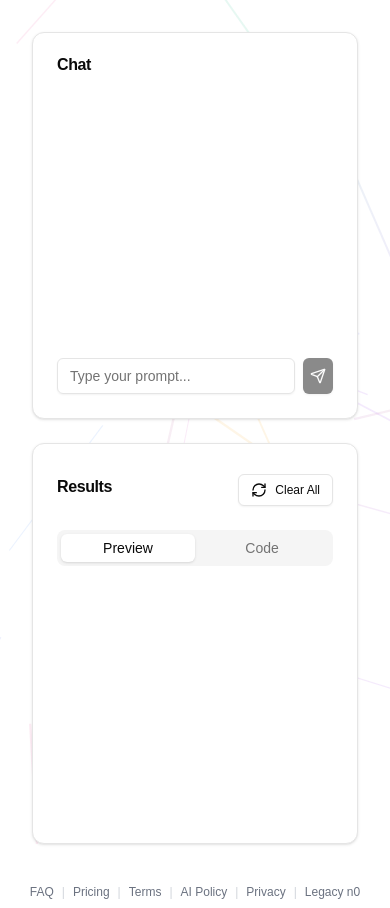
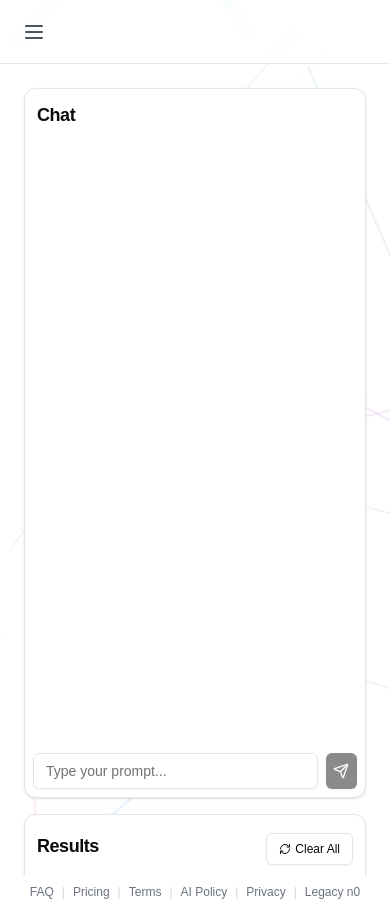
Before and after one commit to Morojc/N0.DEV, a Next.js app: page /ai-creation-output in a window 390 px wide. Built offline with nearby package versions, Linux system fonts and the light colour scheme.

Commit message:
Add mobile version for ai creation page.

```diff
--- a/app/ai-creation-output/page.tsx
+++ b/app/ai-creation-output/page.tsx
@@ -74,27 +74,27 @@ export default function AICreationOutput() {
 
   return (
     <Layout hideHeader>
-      <div className="container mx-auto p-4 h-screen flex flex-col">
-        <div className="grid gap-6 md:grid-cols-2 flex-grow">
+      <div className="container mx-auto p-2 sm:p-4 h-[calc(100vh-4rem)] flex flex-col">
+        <div className="grid gap-4 md:gap-6 grid-cols-1 md:grid-cols-2 flex-grow">
           <Card className="flex flex-col">
-            <CardHeader>
-              <CardTitle>Chat</CardTitle>
+            <CardHeader className="p-3 sm:p-4">
+              <CardTitle className="text-lg sm:text-xl">Chat</CardTitle>
             </CardHeader>
-            <CardContent className="flex-grow overflow-hidden">
-              <ScrollArea className="h-full pr-4">
+            <CardContent className="flex-grow overflow-hidden p-2 sm:p-4">
+              <ScrollArea className="h-[calc(100vh-16rem)] md:h-[calc(100vh-12rem)] pr-2 sm:pr-4">
                 {messages.map((message) => (
                   <div
                     key={message.id}
-                    className={`mb-4 p-3 rounded-lg ${
+                    className={`mb-3 p-2 sm:p-3 rounded-lg text-sm sm:text-base ${
                       message.isUser ? "bg-primary text-primary-foreground ml-auto" : "bg-muted"
-                    } max-w-[80%]`}
+                    } max-w-[85%] sm:max-w-[80%]`}
                   >
                     {message.content}
                   </div>
                 ))}
               </ScrollArea>
             </CardContent>
-            <CardFooter>
+            <CardFooter className="p-2 sm:p-4">
               <form
                 onSubmit={(e) => {
                   e.preventDefault()
@@ -107,6 +107,7 @@ export default function AICreationOutput() {
                   placeholder="Type your prompt..."
                   value={currentPrompt}
                   onChange={(e) => setCurrentPrompt(e.target.value)}
+                  className="text-sm sm:text-base"
                 />
                 <Button type="submit" size="icon" disabled={isGenerating || !currentPrompt.trim()}>
                   {isGenerating ? <Loader2 className="h-4 w-4 animate-spin" /> : <Send className="h-4 w-4" />}
@@ -115,32 +116,32 @@ export default function AICreationOutput() {
             </CardFooter>
           </Card>
           <Card className="flex flex-col">
-            <CardHeader className="flex flex-row items-center justify-between">
-              <CardTitle>Results</CardTitle>
-              <Button variant="outline" size="sm" onClick={handleClearAll}>
-                <RefreshCw className="h-4 w-4 mr-2" />
+            <CardHeader className="flex flex-row items-center justify-between p-3 sm:p-4">
+              <CardTitle className="text-lg sm:text-xl">Results</CardTitle>
+              <Button variant="outline" size="sm" onClick={handleClearAll} className="text-xs sm:text-sm">
+                <RefreshCw className="h-3 w-3 sm:h-4 sm:w-4 mr-1 sm:mr-2" />
                 Clear All
               </Button>
             </CardHeader>
-            <CardContent className="flex-grow overflow-hidden">
+            <CardContent className="flex-grow overflow-hidden p-2 sm:p-4">
               <Tabs defaultValue="preview" className="h-full flex flex-col">
-                <TabsList className="grid w-full grid-cols-2">
-                  <TabsTrigger value="preview">Preview</TabsTrigger>
-                  <TabsTrigger value="code">Code</TabsTrigger>
+                <TabsList className="grid w-full grid-cols-2 mb-2 sm:mb-4">
+                  <TabsTrigger value="preview" className="text-sm sm:text-base">Preview</TabsTrigger>
+                  <TabsTrigger value="code" className="text-sm sm:text-base">Code</TabsTrigger>
                 </TabsList>
-                <TabsContent value="preview" className="flex-grow overflow-hidden mt-4">
-                  <ScrollArea className="h-full">
+                <TabsContent value="preview" className="flex-grow overflow-hidden mt-2 sm:mt-4">
+                  <ScrollArea className="h-[calc(100vh-20rem)] md:h-[calc(100vh-16rem)]">
                     {results.map((result) => (
-                      <div key={result.id} className="mb-4 p-4 bg-muted rounded-lg">
+                      <div key={result.id} className="mb-3 sm:mb-4 p-3 sm:p-4 bg-muted rounded-lg text-sm sm:text-base">
                         {result.content}
                       </div>
                     ))}
                   </ScrollArea>
                 </TabsContent>
-                <TabsContent value="code" className="flex-grow overflow-hidden mt-4">
-                  <ScrollArea className="h-full">
+                <TabsContent value="code" className="flex-grow overflow-hidden mt-2 sm:mt-4">
+                  <ScrollArea className="h-[calc(100vh-20rem)] md:h-[calc(100vh-16rem)]">
                     {results.map((result) => (
-                      <pre key={result.id} className="mb-4 p-4 bg-muted rounded-lg overflow-x-auto">
+                      <pre key={result.id} className="mb-3 sm:mb-4 p-3 sm:p-4 bg-muted rounded-lg overflow-x-auto text-xs sm:text-sm">
                         <code>{result.content}</code>
                       </pre>
                     ))}
--- a/components/Layout.tsx
+++ b/components/Layout.tsx
@@ -30,9 +30,18 @@ export default function Layout({ children, hideHeader = false }: LayoutProps) {
   return (
     <div className={`relative min-h-screen overflow-hidden flex flex-col md:flex-row ${theme === 'dark' ? 'bg-gray-900 text-white' : ''}`}>
       <AnimatedBackgroundLines />
+
+      {/* Mobile Header - Always show the menu button */}
+      <header className={`md:hidden h-16 backdrop-blur-sm border-b ${theme === 'dark' ? 'border-gray-700' : 'border-gray-200'} p-4 flex items-center justify-between`}>
+        <Button variant="ghost" size="icon" onClick={() => setIsMobileMenuOpen(!isMobileMenuOpen)}>
+          <Menu className={`h-6 w-6 ${theme === 'dark' ? 'text-white' : 'text-gray-600'}`} />
+        </Button>
+        {!hideHeader && <StyledAnimatedLogo />}
+        <div className="w-6" /> {/* Placeholder for balance */}
+      </header>
+
       {!hideHeader && (
-        <>
-          {/* Beta Version Indicator */}
+        /* Beta Version Indicator */
         <div className="absolute top-0 right-0 m-4 z-50">
           <div className="relative">
             <div className={`absolute inset-0 bg-gradient-to-r ${theme === 'dark' ? 'from-purple-600 to-pink-600' : 'from-purple-400 to-pink-500'} blur-sm opacity-75 rounded-full`}></div>
@@ -43,16 +52,6 @@ export default function Layout({ children, hideHeader = false }: LayoutProps) {
             </div>
           </div>
         </div>
-
-          {/* Mobile Header */}
-          <header className={`md:hidden h-16 backdrop-blur-sm border-b ${theme === 'dark' ? 'border-gray-700' : 'border-gray-200'} p-4 flex items-center justify-between`}>
-            <Button variant="ghost" size="icon" onClick={() => setIsMobileMenuOpen(!isMobileMenuOpen)}>
-              <Menu className={`h-6 w-6 ${theme === 'dark' ? 'text-white' : 'text-gray-600'}`} />
-            </Button>
-            <StyledAnimatedLogo />
-            <div className="w-6" /> {/* Placeholder for balance */}
-          </header>
-        </>
       )}
 
       {/* Sidebar */}
```
Lines whose indentation alone changed are shown as unchanged.
